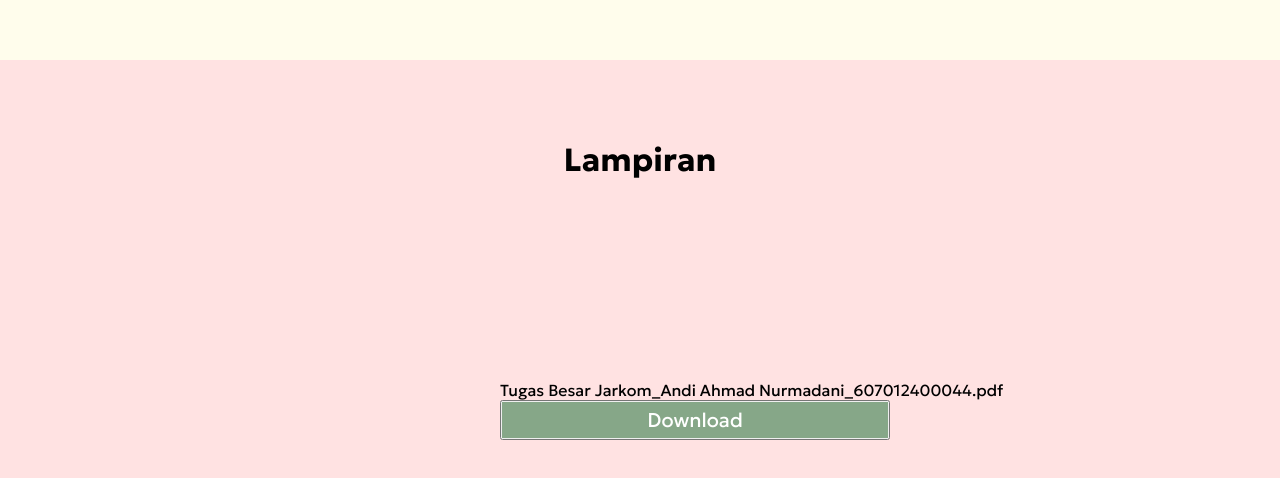
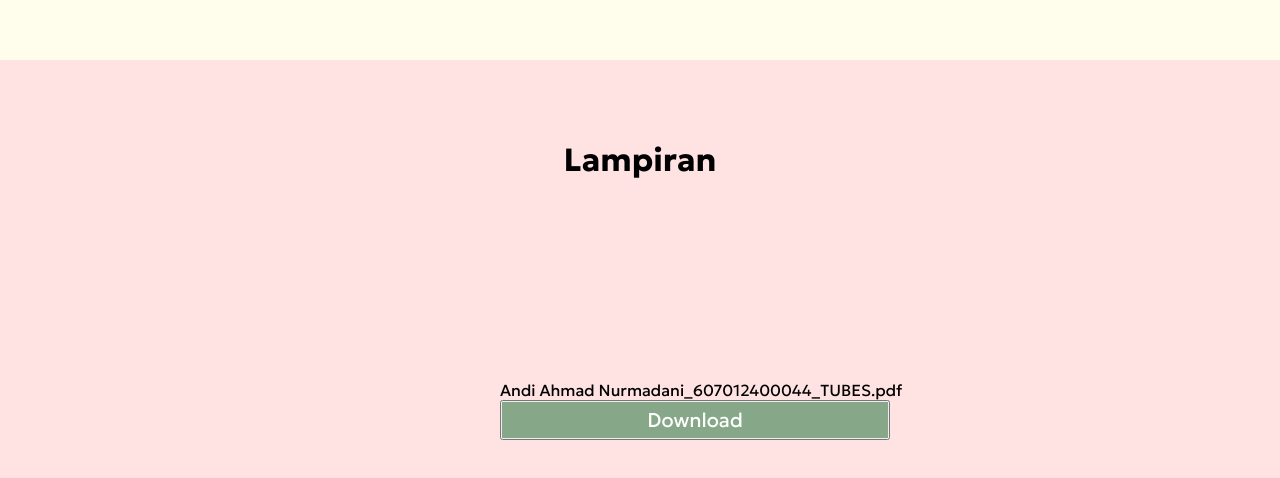
Before and after one commit to andiahmadnurmadani/tugas-besar-jarkom, a plain HTML site: page home.html in a window 1280 px wide. Shown: the part 2820-3298 px from the top of the page. Drawn offline with Linux system fonts and the light colour scheme.

Commit message:
Update home.html

```diff
--- a/home.html
+++ b/home.html
@@ -161,7 +161,7 @@
       <div class="lampiran" id="lampiran">
         <h1>Lampiran</h1>
         <section>
-          <p>Tugas Besar Jarkom_Andi Ahmad Nurmadani_607012400044.pdf</p>
+          <p>Andi Ahmad Nurmadani_607012400044_TUBES.pdf</p>
           <button><a href="Andi Ahmad Nurmadani_607012400044_Tubes.pdf" download>Download</a></button>
         </section>
 
```
